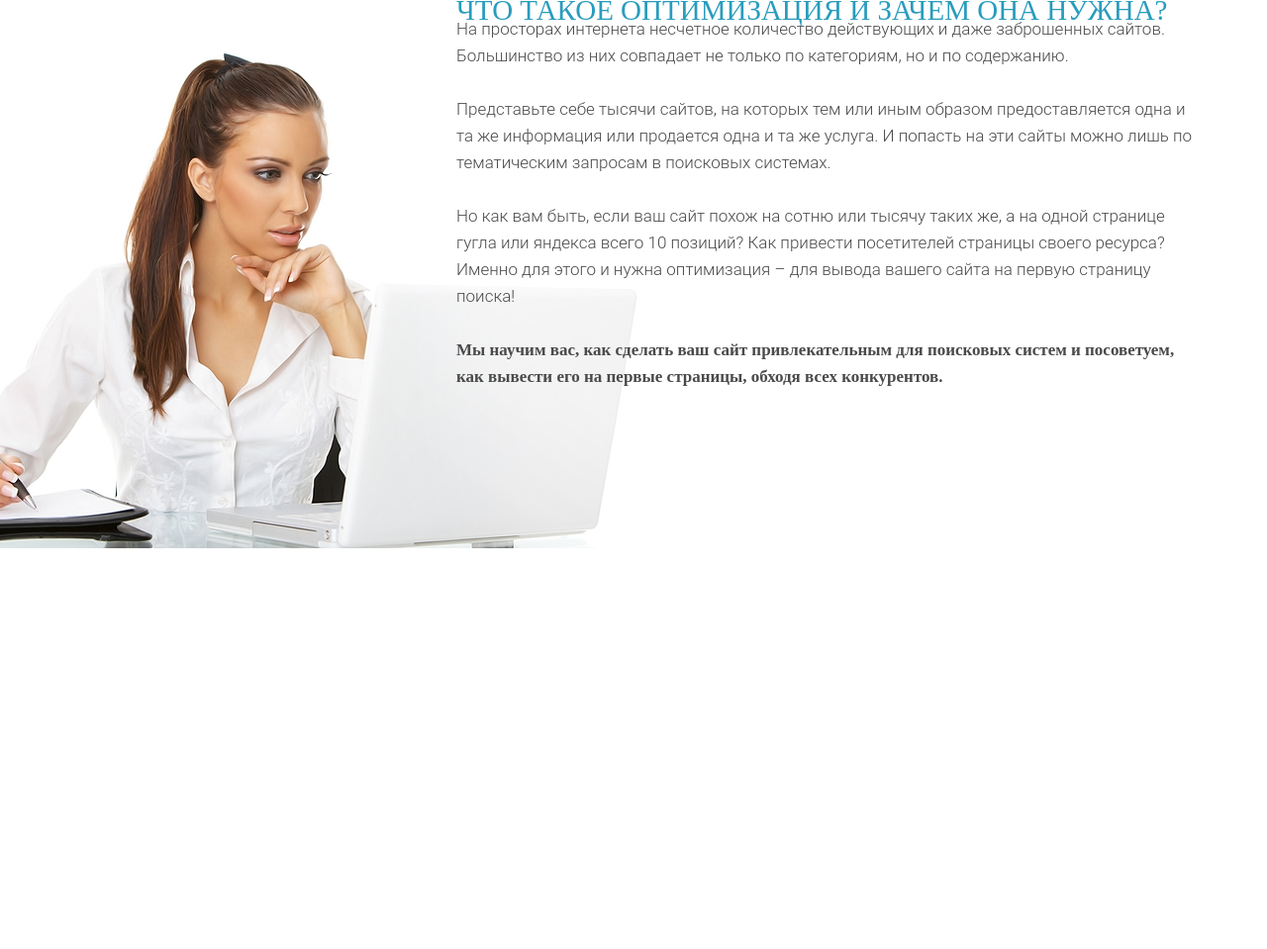
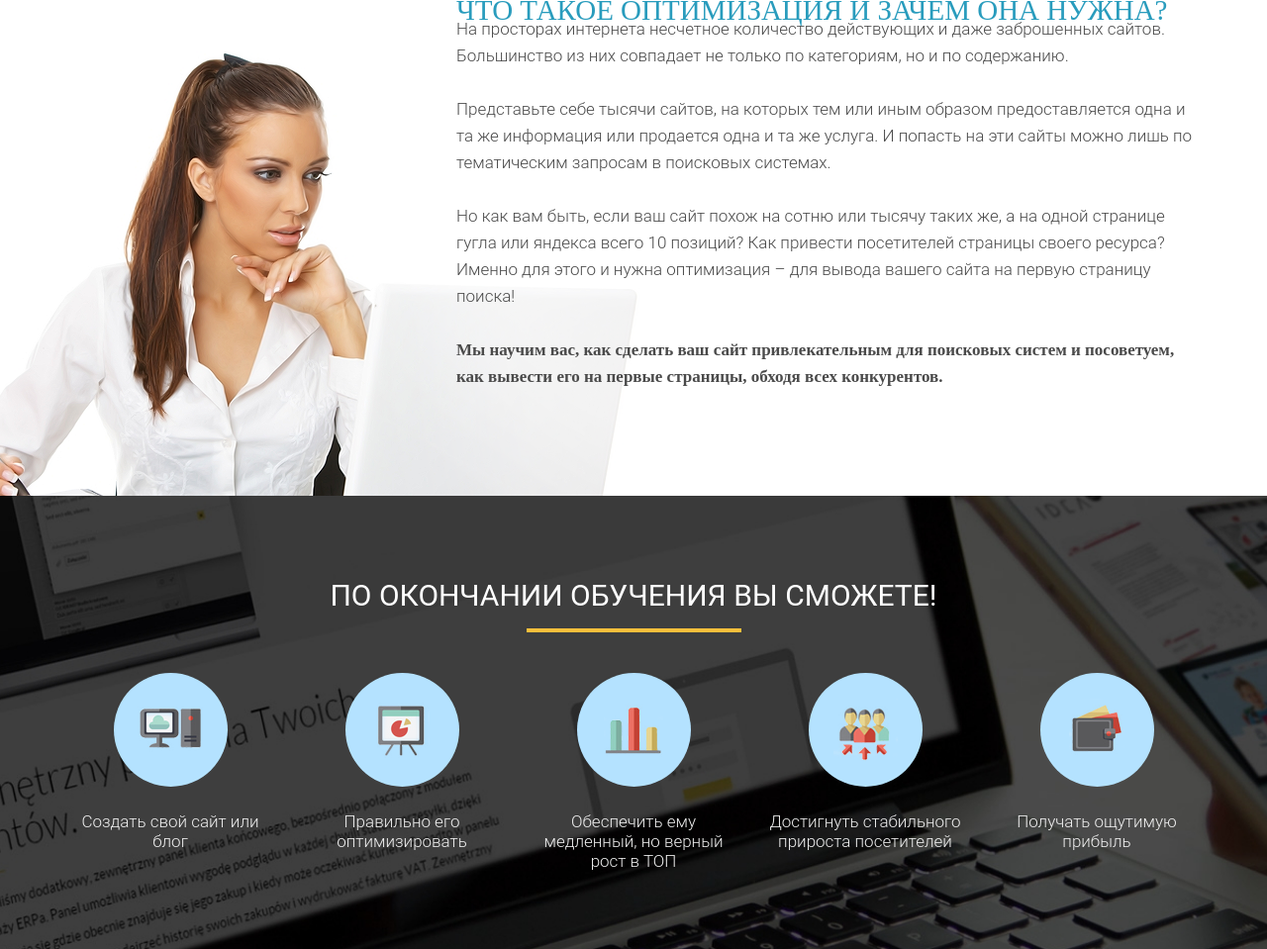
Before and after one commit to RuslanPanasuk/WORDPRESS, a plain HTML site: page index.html in a window 1280 px wide. Shown: the part 1557-2516 px from the top of the page at 99% size. Before the commit the page ends 2111 px from the top, so only its background shows below. Drawn offline with Linux system fonts and the light colour scheme.

Commit message:
forth section added

```diff
--- a/CSS/style.css
+++ b/CSS/style.css
@@ -107,7 +107,7 @@ h2.title {
     background-color: #efefef;
     padding: 85px 0 75px 0;
 }
-.waiting .waiting_header {
+.waiting .waiting_header, .finish .finish_header {
     font-family: Roboto;
     font-size: 30px;
     font-weight: 400;
@@ -115,7 +115,10 @@ h2.title {
     color: #252525;
     text-align: center;
 }
-.waiting .waiting_divider {
+.finish .finish_header {
+    color: #ffffff;
+}
+.waiting .waiting_divider, .finish .finish_divider  {
     margin: 0 auto;
     margin-top: 18px;
     width: 217px;
@@ -185,3 +188,35 @@ h2.title {
     left: -240px;
     z-index: -1;
 }
+.finish {
+    min-height: 447px;
+    padding: 86px 0 79px 0;
+    background: url(../img/bg/second_bg.jpg) center center/cover no-repeat;
+}
+.finish .finish_wrapper {
+    margin-top: 41px;
+    display: flex;
+    justify-content: space-between;
+}
+.finish .finish_wrapper .finish_item {
+    width: 204px;
+}
+.finish .finish_wrapper .finish_item .finish_round {
+    display: flex;
+    justify-content: center;
+    align-items: center;
+    margin: 0 auto;
+    width: 115px;
+    height: 115px;
+    background-color: #b4e2ff;
+    border-radius: 50%;
+}
+.finish .finish_wrapper .finish_item .finish_descr {
+    margin-top: 25px;
+    text-align: center;
+    font-family: Roboto;
+    font-size: 17px;
+    line-height: 20px;
+    font-weight: 300;
+    color: #efefef;
+}
--- a/index.html
+++ b/index.html
@@ -83,5 +83,45 @@
             <img src="img/bg/woman_bg.png" alt="woman" class="optimization_img">
         </div>
     </section>
+    <section class="finish">
+        <div class="container">
+            <h2 class="finish_header">По Окончании обучения Вы сможете!</h2>
+            <div class="finish_divider"></div>
+            <div class="finish_wrapper">
+                <div class="finish_item">
+                    <div class="finish_round">
+                        <img src="icons/finish/1.png" alt="1" class="finish_icon">
+                    </div>
+                    <div class="finish_descr">Создать свой сайт или блог</div>
+                </div>
+                <div class="finish_item">
+                    <div class="finish_round">
+                        <img src="icons/finish/2.png" alt="2" class="finish_icon">
+                    </div>
+                    <div class="finish_descr">Правильно его оптимизировать</div>
+                </div>
+                <div class="finish_item">
+                    <div class="finish_round">
+                        <img src="icons/finish/3.png" alt="3" class="finish_icon">
+                    </div>
+                    <div class="finish_descr">Обеспечить ему медленный, но верный рост в ТОП</div>
+                </div>
+                <div class="finish_item">
+                    <div class="finish_round">
+                        <img src="icons/finish/4.png" alt="4" class="finish_icon">
+                    </div>
+                    <div class="finish_descr">Достигнуть стабильного прироста посетителей</div>
+                </div>
+                <div class="finish_item">
+                    <div class="finish_round">
+                        <img src="icons/finish/5.png" alt="5" class="finish_icon">
+                    </div>
+                    <div class="finish_descr">Получать ощутимую прибыль</div>
+                </div>
+            </div>
+
+        </div>
+    </section>
+
 </body>
 </html>
```
Also changed, not shown: icons/finish/3.png (added).
